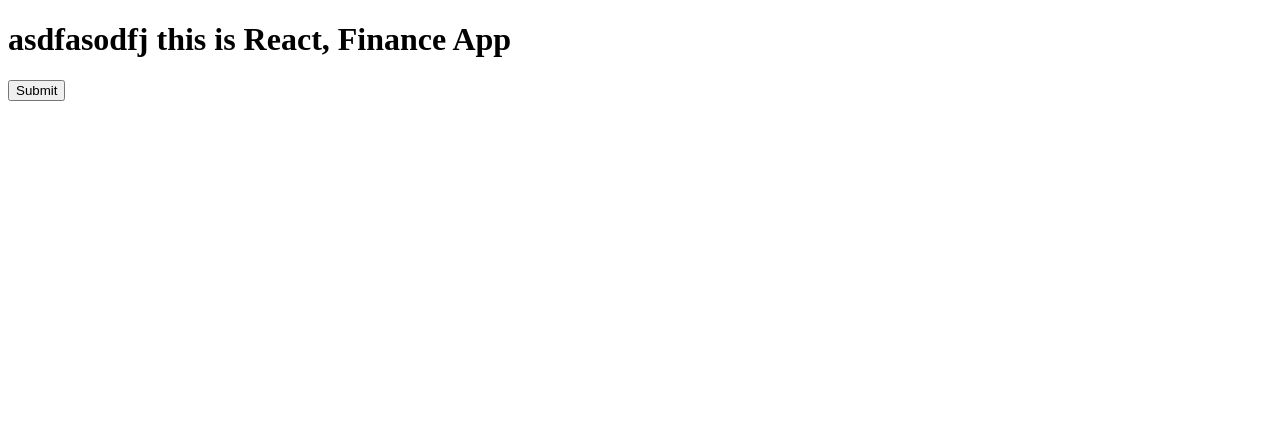
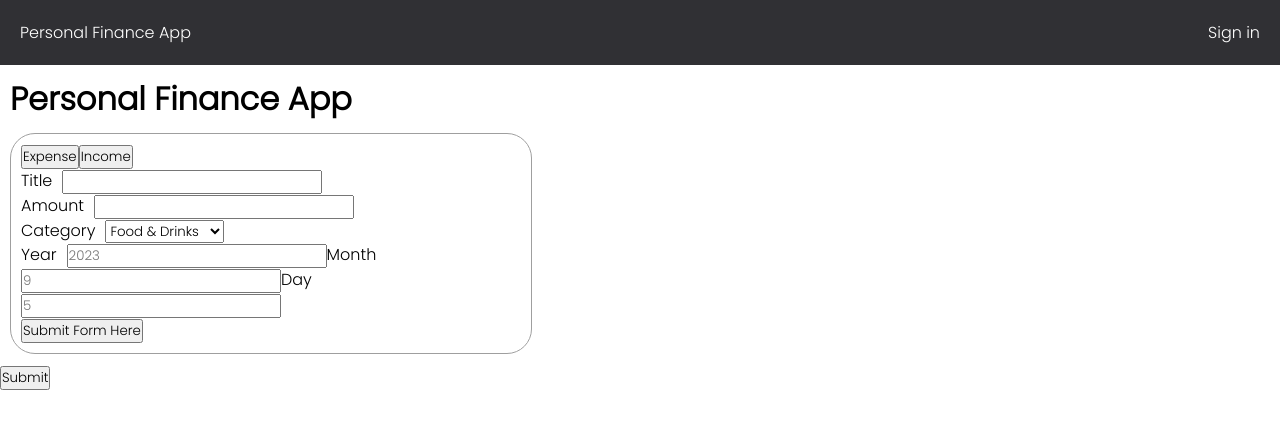
Before and after one commit to apiraam96/SoloProject_ExpenseTrackerApp, a React app: page / in a window 1280 px wide. Shown: the top 428 px of the page. Built offline with nearby package versions, Linux system fonts and the light colour scheme.

Commit message:
almost finished transaction form (on calander)

```diff
--- a/client/App.jsx
+++ b/client/App.jsx
@@ -1,5 +1,7 @@
 import React from "react";
 import { Switch, Route } from 'react-router-dom'
+import NavBar from './components/NavBar.jsx'
+import TransactionForm from './components/TransactionForm.jsx'
 
 const App = () => {
   const test = {
@@ -25,7 +27,9 @@ const App = () => {
   }
   return (
     <div>
-      <h1>asdfasodfj this is React, Finance App</h1>
+      <NavBar />
+      <h1>Personal Finance App</h1>
+      <TransactionForm />
       <button onClick={testDatabase}>Submit</button>
     </div>
   )
--- /dev/null
+++ b/client/components/NavBar.jsx
@@ -0,0 +1,12 @@
+import React from 'react'
+
+const NavBar = () => {
+  return (
+    <div className='navBar'>
+      <p>Personal Finance App</p>
+      <p>Sign in</p>
+    </div>
+  )
+}
+
+export default NavBar;
--- /dev/null
+++ b/client/components/TransactionForm.jsx
@@ -0,0 +1,47 @@
+import React, { useState } from 'react'
+import DatePicker from 'react-date-picker'
+
+const TransactionForm = () => {
+  const [expenseOrIncome, setExpenseOrIncome] = useState('EXPENSE');
+  const [title, setTitle] = useState('');
+  const [amount, setAmount] = useState(0);
+  const [category, setCategory] = useState('')
+  const [date, setDate] = useState('')
+
+  return (
+    <div className='container transactionwrapper'>
+      <form onSubmit={e => e.preventDefault()}>
+        <button onClick={() => setExpenseOrIncome('EXPENSE')}>Expense</button>
+        <button onClick={() => setExpenseOrIncome('INCOME')}>Income</button>
+        <div>
+          <label>Title</label>
+          <input type='text' onChange={e => setTitle(e.target.value)}></input>
+        </div>
+        <div>
+          <label>Amount</label>
+          <input type='text' onChange={e => setAmount(e.target.value)}></input>
+        </div>
+        <label>Category</label>
+        <select onChange={e => setCategory(e.target.value)}>
+          <option value="Food & Drinks">Food & Drinks</option>
+          <option value="Bills">Bills</option>
+          <option value="Transportation">Transportation</option>
+          <option value="Miscellaneous">Miscellaneous</option>
+        </select>
+        <div>
+          <label>Year</label><input type='text' placeholder='2023' width='5px'></input>
+          <label>Month</label><input type='text' placeholder='9'></input>
+          <label>Day</label><input type='text' placeholder='5'></input>
+        </div>
+        <div>
+          <input type="submit" onClick={(e) => {
+            e.preventDefault()
+            console.log(title, amount, category, expenseOrIncome)
+          }} value="Submit Form Here" />
+        </div>
+      </form>
+    </div>
+  )
+}
+
+export default TransactionForm;
--- a/client/index.js
+++ b/client/index.js
@@ -1,6 +1,7 @@
 import React from "react"
 import { render } from "react-dom"
 import App from "./App.jsx"
+import '../index.css'
 
 render(
   <App />,
--- /dev/null
+++ b/index.css
@@ -0,0 +1,45 @@
+* {
+  font-family: 'Poppins';
+  margin: 0;
+  padding: 0;
+}
+
+.navBar {
+  display: flex;
+  justify-content: space-between;
+  flex-shrink: 0;
+  background-color: #303034;
+  font-family: 'Poppins';
+  color: white;
+  width: 100%;
+  margin: 0;
+}
+
+h1 {
+  margin: 10px;
+}
+
+
+
+.container {
+  margin: 0 auto;
+  padding: 10px;
+  line-height: 1.5;
+}
+
+.navBar p {
+  padding: 20px;
+}
+
+.transactionwrapper {
+  border: 1px solid #9f9f9f;
+  border-radius: 25px;
+  backdrop-filter: blur(2px);
+  padding: 10px;
+  margin: 10px;
+  width: 500px;
+}
+
+.transactionwrapper label {
+  padding-right: 10px;
+}
--- a/index.html
+++ b/index.html
@@ -4,12 +4,15 @@
 <head>
   <meta charset="UTF-8">
   <meta name="viewport" content="width=device-width, initial-scale=1.0">
+  <link rel="preconnect" href="https://fonts.googleapis.com">
+  <link rel="preconnect" href="https://fonts.gstatic.com" crossorigin>
+  <link href="https://fonts.googleapis.com/css2?family=Cabin&family=Oswald&family=Poppins:wght@300&display=swap"
+    rel="stylesheet">
   <title>Personal Expense App</title>
 </head>
 
 <body>
   <div id="app"></div>
 </body>
-<script src="./dist/bundle.js"></script>
 
 </html>
--- a/package.json
+++ b/package.json
@@ -22,6 +22,7 @@
     "mongodb": "^6.1.0",
     "mongoose": "^7.5.2",
     "react": "^18.2.0",
+    "react-date-picker": "^10.5.0",
     "react-dom": "^18.2.0",
     "react-router-dom": "^6.16.0",
     "sass-loader": "^13.3.2",
@@ -31,6 +32,9 @@
     "webpack-dev-server": "^4.15.1"
   },
   "dependencies": {
+    "@emotion/react": "^11.11.1",
+    "@emotion/styled": "^11.11.0",
+    "@mui/material": "^5.14.10",
     "express": "^4.18.2"
   }
 }
--- a/webpack.config.js
+++ b/webpack.config.js
@@ -24,11 +24,10 @@ module.exports = {
         }
       },
       {
-        test: /\.scss$/,
+        test: /\.css$/,
         use: [
           'style-loader',
           'css-loader',
-          'sass-loader'
         ]
       }
     ]
```
Also changed, not shown: 1 other file (tests, documents, lock files or other folders).
